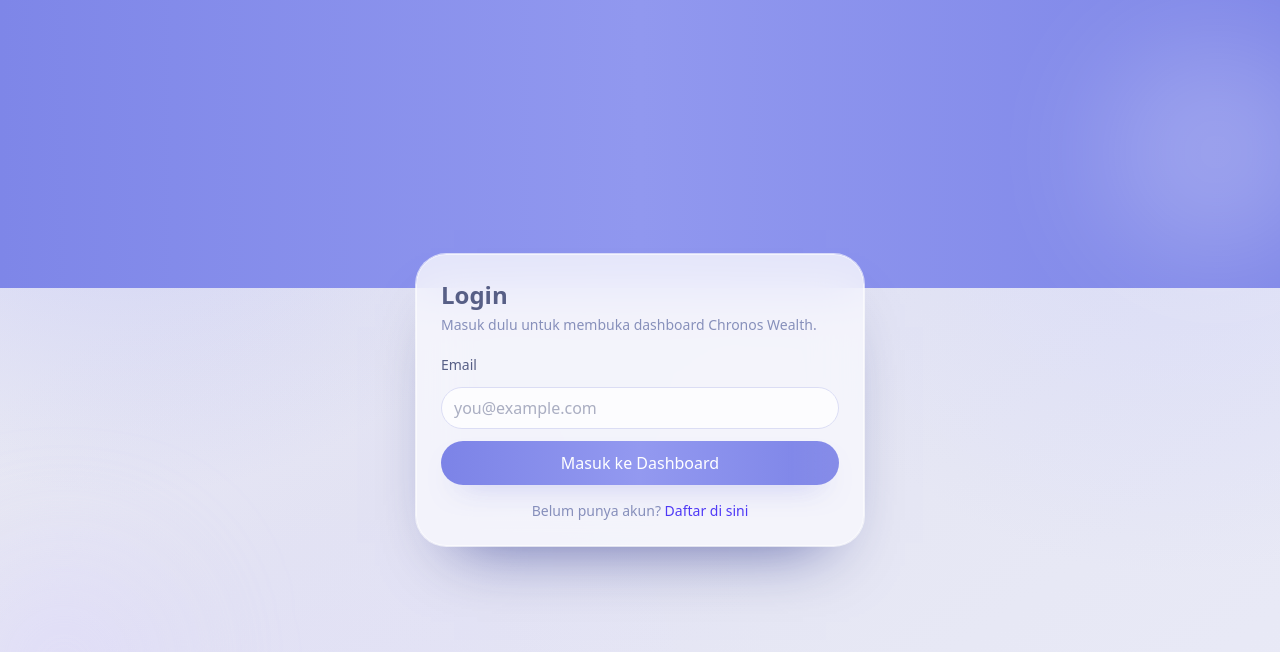
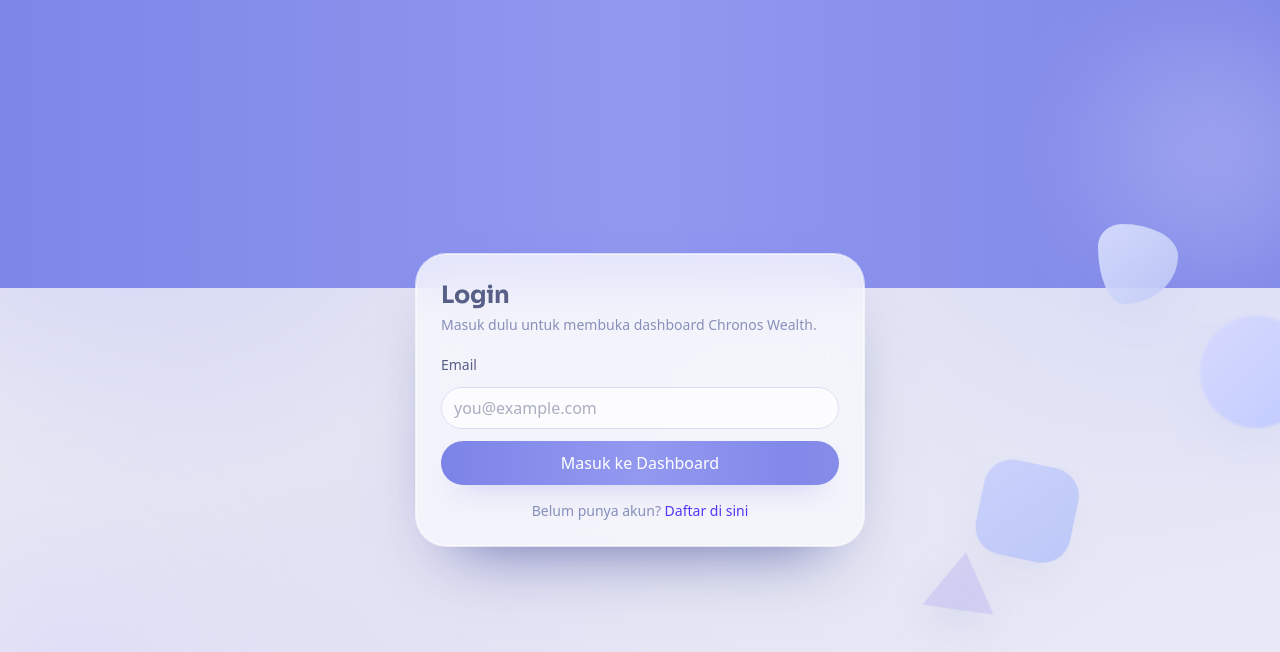
Before and after one commit to fajrijuanda/chronos-wealth, a Next.js app: page /login in a window 1280 px wide. Shown: the top 652 px of the page. Built offline with nearby package versions, Linux system fonts and the light colour scheme; no server answers.

Commit message:
feat: add SoftDecorShapes component and integrate it into login, register, dashboard pages with updated styles

```diff
--- a/src/app/(dashboard)/layout.tsx
+++ b/src/app/(dashboard)/layout.tsx
@@ -1,5 +1,6 @@
 import { Sidebar } from "@/components/layout/Sidebar";
 import { Navbar } from "@/components/layout/Navbar";
+import { SoftDecorShapes } from "@/components/layout/SoftDecorShapes";
 import { getSessionUserEmail } from "@/lib/auth-session";
 import { redirect } from "next/navigation";
 
@@ -18,6 +19,7 @@
             <div className="pointer-events-none absolute -left-20 -top-14 h-72 w-72 rounded-full bg-indigo-300/45 blur-3xl dark:bg-indigo-500/20" />
             <div className="pointer-events-none absolute -right-24 top-40 h-80 w-80 rounded-full bg-sky-200/45 blur-3xl dark:bg-sky-500/20" />
             <div className="pointer-events-none absolute bottom-0 left-1/3 h-60 w-60 rounded-full bg-violet-200/35 blur-3xl dark:bg-violet-500/15" />
+            <SoftDecorShapes variant="dashboard" />
             <Sidebar />
             <div className="relative z-10 flex flex-col flex-1 min-w-0">
                 <Navbar />
--- a/src/app/(dashboard)/overview/page.tsx
+++ b/src/app/(dashboard)/overview/page.tsx
@@ -23,8 +23,8 @@
     return (
         <div className="space-y-8">
             <div>
-                <h1 className="text-3xl font-bold tracking-tight mb-2">Dashboard Overview</h1>
-                <p className="text-slate-500 dark:text-slate-400">Welcome back. Here is your financial summary.</p>
+                <h1 className="font-display text-3xl font-semibold tracking-tight mb-2">Dashboard Overview</h1>
+                <p className="text-muted-foreground">Welcome back. Here is your financial summary.</p>
             </div>
 
             <div className="grid grid-cols-1 md:grid-cols-2 lg:grid-cols-4 gap-6">
@@ -59,10 +59,10 @@
             </div>
 
             {/* Placeholder for Recharts Chart */}
-            <div className="rounded-2xl backdrop-blur-md bg-white/60 dark:bg-slate-900/60 p-6 border border-white/20 shadow-sm min-h-100">
-                <h2 className="text-xl font-semibold text-slate-800 dark:text-slate-200 mb-6">Cashflow Trend</h2>
-                <div className="flex h-75 items-center justify-center border-2 border-dashed border-slate-200 dark:border-slate-800 rounded-xl">
-                    <div className="text-center text-slate-500 space-y-1">
+            <div className="rounded-3xl backdrop-blur-xl bg-card/75 p-6 border border-border/85 shadow-[0_20px_36px_-30px_rgba(96,103,182,0.95)] ring-1 ring-white/60 min-h-100 dark:ring-white/10">
+                <h2 className="font-display text-xl font-semibold text-title mb-6">Cashflow Trend</h2>
+                <div className="flex h-75 items-center justify-center border-2 border-dashed border-border rounded-2xl bg-white/35 dark:bg-white/5">
+                    <div className="text-center text-muted-foreground space-y-1">
                         <p>
                             Progress target booth: {workspace.targetProgress.progressPct.toFixed(2)}%
                         </p>
--- a/src/app/globals.css
+++ b/src/app/globals.css
@@ -9,6 +9,7 @@
   --color-foreground: var(--foreground);
   --font-sans: var(--font-geist-sans);
   --font-mono: var(--font-geist-mono);
+  --font-display: var(--font-display);
   --color-sidebar-ring: var(--sidebar-ring);
   --color-sidebar-border: var(--sidebar-border);
   --color-sidebar-accent-foreground: var(--sidebar-accent-foreground);
@@ -140,6 +141,14 @@
       radial-gradient(circle at 25% 92%, rgba(214, 206, 255, 0.22), transparent 38%),
       linear-gradient(145deg, #ececf6 0%, #e4e5f2 45%, #e9eaf7 100%);
     min-height: 100vh;
+  }
+
+  h1,
+  h2,
+  h3,
+  .font-display {
+    font-family: var(--font-display), var(--font-geist-sans), sans-serif;
+    letter-spacing: -0.01em;
   }
 
   select {
--- a/src/app/layout.tsx
+++ b/src/app/layout.tsx
@@ -1,5 +1,5 @@
 import type { Metadata } from "next";
-import { Geist, Geist_Mono } from "next/font/google";
+import { Geist, Geist_Mono, Sora } from "next/font/google";
 import "./globals.css";
 
 const geistSans = Geist({
@@ -10,6 +10,12 @@
 const geistMono = Geist_Mono({
   variable: "--font-geist-mono",
   subsets: ["latin"],
+});
+
+const sora = Sora({
+  variable: "--font-display",
+  subsets: ["latin"],
+  weight: ["500", "600", "700"],
 });
 
 export const metadata: Metadata = {
@@ -39,7 +45,7 @@
         />
       </head>
       <body
-        className={`${geistSans.variable} ${geistMono.variable} antialiased`}
+        className={`${geistSans.variable} ${geistMono.variable} ${sora.variable} antialiased`}
       >
         <StatusProvider>
           {children}
--- a/src/app/login/page.tsx
+++ b/src/app/login/page.tsx
@@ -1,4 +1,5 @@
 import { getAppUserByEmail } from "@/actions/collaboration";
+import { SoftDecorShapes } from "@/components/layout/SoftDecorShapes";
 import { getSessionUserEmail, setSessionUserEmail } from "@/lib/auth-session";
 import { LoginSubmitButton } from "./LoginSubmitButton";
 import { redirect } from "next/navigation";
@@ -44,6 +45,7 @@
       <div className="pointer-events-none absolute inset-x-0 top-0 h-[36vh] bg-linear-to-r from-[#7e86e8] via-[#9198ef] to-[#7e86e8]" />
       <div className="pointer-events-none absolute -right-12 top-10 h-56 w-56 rounded-full bg-white/25 blur-3xl" />
       <div className="pointer-events-none absolute -left-10 bottom-8 h-52 w-52 rounded-full bg-violet-200/40 blur-3xl dark:bg-violet-500/20" />
+      <SoftDecorShapes variant="auth" />
 
       <div className="relative z-10 w-full max-w-md rounded-3xl border border-white/55 bg-card/82 p-6 shadow-[0_35px_65px_-38px_rgba(78,86,160,0.95)] ring-1 ring-white/65 backdrop-blur-xl animate-lift-in dark:ring-white/10">
         <h1 className="text-2xl font-bold mb-1">Login</h1>
--- a/src/app/register/page.tsx
+++ b/src/app/register/page.tsx
@@ -1,4 +1,5 @@
 import { ensureAppUserByEmail, getAppUserByEmail } from "@/actions/collaboration";
+import { SoftDecorShapes } from "@/components/layout/SoftDecorShapes";
 import { getSessionUserEmail, setSessionUserEmail } from "@/lib/auth-session";
 import { redirect } from "next/navigation";
 
@@ -68,6 +69,7 @@
       <div className="pointer-events-none absolute inset-x-0 top-0 h-[36vh] bg-linear-to-r from-[#7e86e8] via-[#9198ef] to-[#7e86e8]" />
       <div className="pointer-events-none absolute -left-12 top-16 h-56 w-56 rounded-full bg-white/25 blur-3xl" />
       <div className="pointer-events-none absolute -right-10 bottom-10 h-52 w-52 rounded-full bg-violet-200/40 blur-3xl dark:bg-violet-500/20" />
+      <SoftDecorShapes variant="auth" />
 
       <div className="relative z-10 w-full max-w-md rounded-3xl border border-white/55 bg-card/82 p-6 shadow-[0_35px_65px_-38px_rgba(78,86,160,0.95)] ring-1 ring-white/65 backdrop-blur-xl animate-lift-in dark:ring-white/10">
         <h1 className="text-2xl font-bold mb-1">Register</h1>
--- /dev/null
+++ b/src/components/layout/SoftDecorShapes.tsx
@@ -0,0 +1,45 @@
+import { cn } from "@/lib/utils";
+
+type SoftDecorShapesProps = {
+  variant?: "dashboard" | "auth";
+  className?: string;
+};
+
+export function SoftDecorShapes({ variant = "dashboard", className }: SoftDecorShapesProps) {
+  const isAuth = variant === "auth";
+
+  return (
+    <div className={cn("pointer-events-none absolute inset-0 overflow-hidden", className)} aria-hidden="true">
+      <div
+        className={cn(
+          "absolute rounded-full bg-linear-to-br from-[#d7d9ff]/90 to-[#b9c6ff]/85 shadow-[0_28px_70px_-44px_rgba(120,129,216,0.95)] blur-[1px] animate-float-soft",
+          isAuth ? "-right-8 top-[40%] h-28 w-28" : "right-8 top-[54%] h-28 w-28",
+        )}
+      />
+
+      <div
+        className={cn(
+          "absolute rotate-12 rounded-[28px] bg-linear-to-br from-[#c5cdfc]/85 to-[#b3c0f8]/80 shadow-[0_24px_60px_-36px_rgba(117,126,206,0.95)] animate-float-soft",
+          isAuth ? "right-[16%] top-[58%] h-24 w-24" : "right-[12%] top-[62%] h-24 w-24",
+        )}
+        style={{ animationDelay: "0.6s" }}
+      />
+
+      <div
+        className={cn(
+          "absolute rounded-[30%_70%_68%_32%/28%_40%_60%_72%] bg-linear-to-br from-[#dbe1ff]/90 to-[#c0caf6]/90 shadow-[0_24px_56px_-34px_rgba(118,128,210,0.9)] animate-float-soft",
+          isAuth ? "right-[8%] top-[28%] h-20 w-20" : "right-[6%] top-[30%] h-20 w-20",
+        )}
+        style={{ animationDelay: "0.9s" }}
+      />
+
+      <div
+        className={cn(
+          "absolute h-0 w-0 border-l-[36px] border-r-[36px] border-b-[58px] border-l-transparent border-r-transparent border-b-[#c8c3f1]/65 drop-shadow-[0_14px_18px_rgba(132,140,214,0.25)] animate-float-soft",
+          isAuth ? "right-[22%] top-[69%] rotate-8" : "right-[18%] top-[74%] rotate-8",
+        )}
+        style={{ animationDelay: "1.2s" }}
+      />
+    </div>
+  );
+}
```
Also changed, not shown: src/components/ui/table.tsx (+6 -6 lines).
